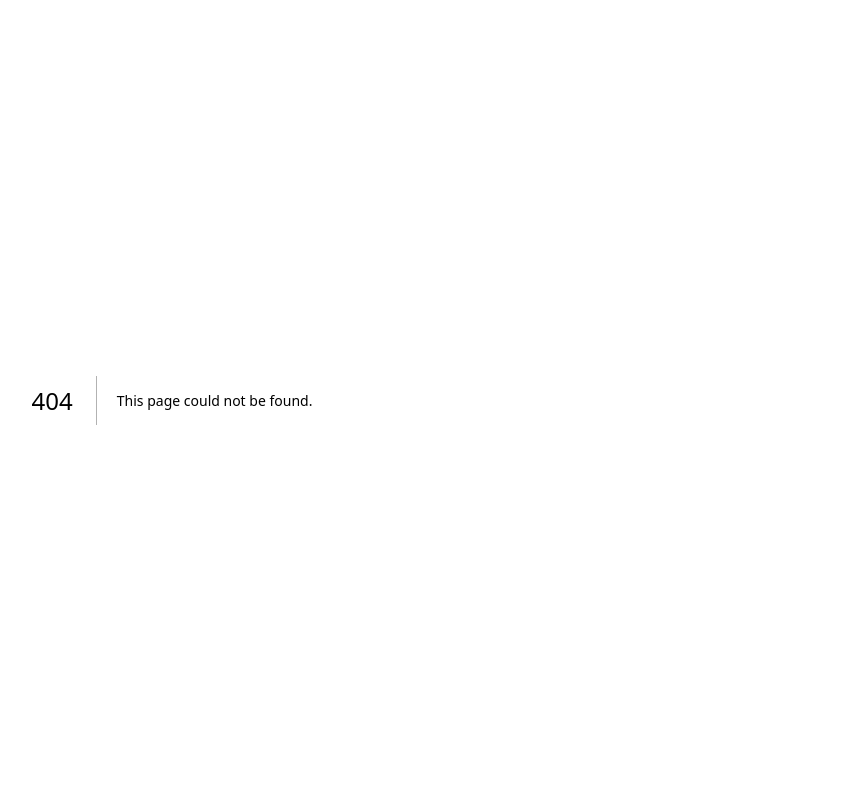
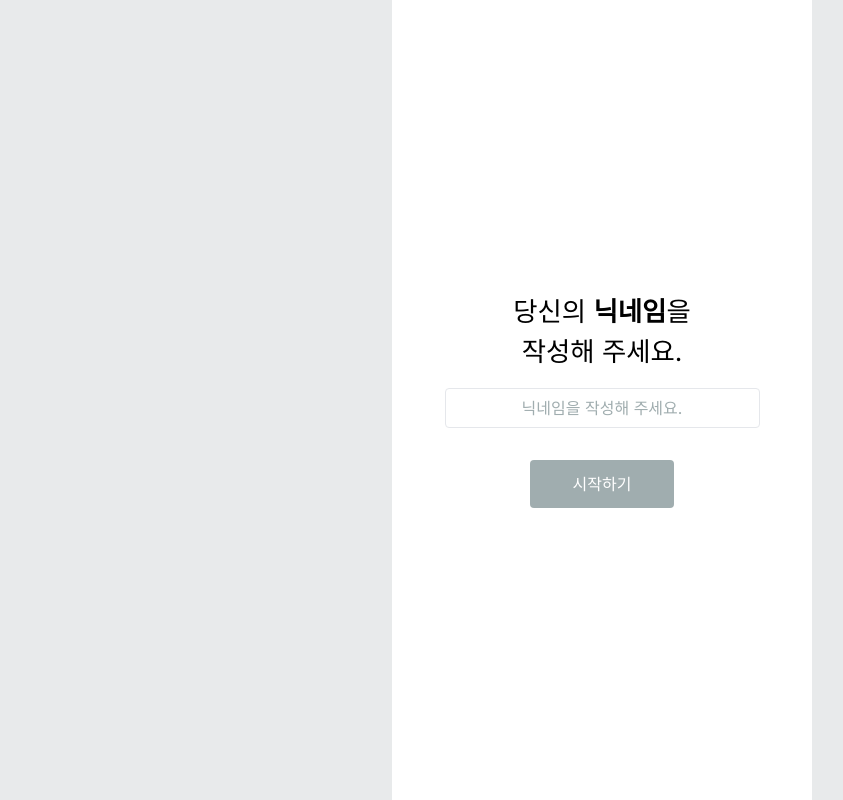
Before and after one commit to Deokhaeng/ai_character_makers, a Next.js app: page /nickname in a window 1280 px wide. Before the commit this address had no page. Shown: the whole page, without its empty margins (38-881 px from the left). Built offline with nearby package versions, Linux system fonts and the light colour scheme.

Commit message:
feat:Add nickname view

```diff
--- /dev/null
+++ b/app/nickname/page.tsx
@@ -0,0 +1,38 @@
+"use client";
+
+import { ChangeEvent, useState } from "react";
+
+export default function Nickname() {
+  const [nickname, setNicname] = useState<string>("");
+
+  const handleNickname = (e: ChangeEvent<HTMLInputElement>) => {
+    setNicname(e.target.value);
+  };
+
+  return (
+    <div className="flex items-center h-screen bg-white">
+      <div className="grid justify-items-center w-full">
+        <p className="text-title font-normal">
+          당신의 <span className="font-semibold">닉네임</span>을
+        </p>
+        <p className="text-title font-normal">작성해 주세요.</p>
+        <input
+          type="text"
+          name="nickname"
+          className="w-3/4 border-1 rounded h-10 mt-4 caret-line-color focus:outline-none focus:ring-1 focus:ring-primary px-3 text-center placeholder:text-center placeholder:text-04-dimmed"
+          placeholder="닉네임을 작성해 주세요."
+          onChange={handleNickname}
+        />
+        <button
+          type="button"
+          className={`rounded ${!!nickname ? "bg-primary" : "bg-04-dimmed"} mt-8 py-3 text-white ${
+            !!nickname && "hover:bg-opacity-70"
+          } w-36`}
+          disabled={!nickname}
+        >
+          시작하기
+        </button>
+      </div>
+    </div>
+  );
+}
```
